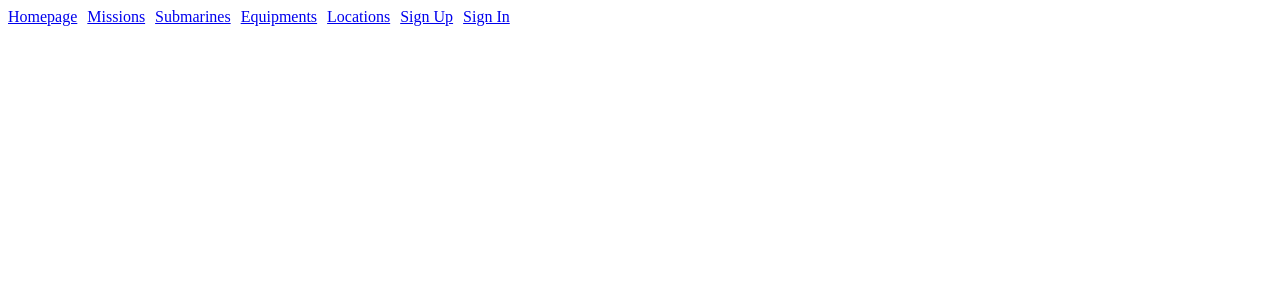
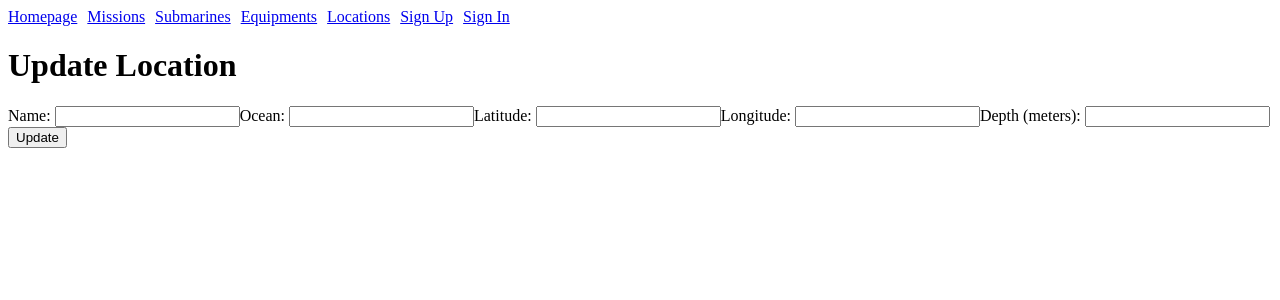
Before and after one commit to aalebreeq1/frontend-deepSea, a React (Vite) app: page /locations/1/edit in a window 1280 px wide. Shown: the top 300 px of the page. Built offline with nearby package versions, Linux system fonts and the light colour scheme; no server answers.

Commit message:
Add: create + detail pages for locations

```diff
--- a/src/App.jsx
+++ b/src/App.jsx
@@ -25,6 +25,8 @@ import EquipmentDetails from "./pages/equipmentPages/EquipmentDetails"
 
 import AllLocations from "./pages/locationPages/AllLocations"
 import CreateLocation from "./pages/locationPages/CreateLocation"
+import UpdateLocation from "./pages/locationPages/UpdateLocation";
+import LocationDetails from "./pages/locationPages/LocationDetails";
 
 function App() {
   function getUserFromToken() {
@@ -72,6 +74,9 @@ function App() {
 
         <Route path="/locations" element={<AllLocations />} />
         <Route path="/locations/new" element={<CreateLocation />} />
+        <Route path="/locations/:locationId/edit" element={<UpdateLocation />} />
+        <Route path="/locations/:locationId/" element={<LocationDetails />} />
+
 
       </Routes>
     </div>
--- a/src/pages/equipmentPages/UpdateEquipment.jsx
+++ b/src/pages/equipmentPages/UpdateEquipment.jsx
@@ -32,6 +32,8 @@ function UpdateEquipment() {
 
   async function handleSubmit(event) {
     event.preventDefault();
+        console.log("Update button clicked")
+
 
     await updateEquipment(equipmentId, formData);
 
--- a/src/pages/locationPages/CreateLocation.jsx
+++ b/src/pages/locationPages/CreateLocation.jsx
@@ -30,7 +30,7 @@ function CreateLocation() {
     }
     return (
         <div>
-            <h1>CreateLocation</h1>
+            <h1>Create Location</h1>
             <form onSubmit={handleSubmit}>
                 <label htmlFor="name">Name: </label>
                 <input
--- a/src/pages/locationPages/LocationDetails.jsx
+++ b/src/pages/locationPages/LocationDetails.jsx
@@ -0,0 +1,50 @@
+import { useState, useEffect } from "react"
+import { useParams, useNavigate } from "react-router"
+import { getLocationById, deleteLocationById} from "../../services/locationServices"
+
+function LocationDetails() {
+  const [location, setLocation] = useState(null)
+
+  const navigate = useNavigate()
+  const { locationId } = useParams()
+
+  async function loadLocation() {
+    const response = await getLocationById(locationId)
+    setLocation(response)
+  }
+
+  async function deleteOneLocation() {
+    await deleteLocationById(locationId)
+    navigate('/locations')
+  }
+
+  useEffect(() => {
+    loadLocation()
+  }, [])
+
+  return (
+    <div>
+      <h1>Location Details</h1>
+
+      {location ? (
+        <>
+          <h2>{location.name}</h2>
+          <p><b>Ocean:</b> {location.ocean}</p>
+          <p><b>Latitude:</b> {location.latitude}</p>
+          <p><b>Longitude:</b> {location.longitude}</p>
+          <p><b>Depth:</b> {location.depth}</p>
+
+          <button onClick={() => navigate(`/locations/${location._id}/edit`)}>
+            Edit Location
+          </button>
+
+          <button onClick={deleteOneLocation}>
+            Delete Location
+          </button>
+        </>
+      ) : null}
+    </div>
+  )
+}
+
+export default LocationDetails
--- a/src/pages/locationPages/UpdateLocation.jsx
+++ b/src/pages/locationPages/UpdateLocation.jsx
@@ -0,0 +1,100 @@
+import { useState, useEffect } from 'react'
+import { updateLocationById, getLocationById } from "../../services/locationServices"
+import { useNavigate, useParams } from 'react-router'
+
+function UpdateLocation() {
+    const [formData, setFormData] = useState({
+        name: "",
+        ocean: "",
+        latitude: "",
+        longitude: "",
+        depth: ""
+    });
+
+    const navigate = useNavigate()
+    const { locationId } = useParams()
+
+    useEffect(() => {
+        async function loadLocation() {
+            const response = await getLocationById(locationId);
+            setFormData(response);
+        }
+
+        loadLocation();
+    }, [locationId]);
+
+    function handleChange(event) {
+        setFormData({ ...formData, [event.target.name]: event.target.value })
+    }
+
+    async function handleSubmit(event) {
+        event.preventDefault()
+        await updateLocationById(locationId, {
+            ...formData,
+            latitude: Number(formData.latitude),
+            longitude: Number(formData.longitude),
+            depth: Number(formData.depth)
+        })
+        navigate('/locations')
+
+    }
+    return (
+        <div>
+            <h1>Update Location</h1>
+            <form onSubmit={handleSubmit}>
+                <label htmlFor="name">Name: </label>
+                <input
+                    name="name"
+                    type="text"
+                    id="name"
+                    onChange={handleChange}
+                    value={formData.name}
+                    required
+                />
+
+                <label htmlFor="ocean">Ocean: </label>
+                <input
+                    name="ocean"
+                    type="text"
+                    id="ocean"
+                    onChange={handleChange}
+                    value={formData.ocean}
+                    required
+                />
+
+                <label htmlFor="latitude">Latitude: </label>
+                <input
+                    name="latitude"
+                    type="number"
+                    id="latitude"
+                    onChange={handleChange}
+                    value={formData.latitude}
+                    required
+                />
+
+                <label htmlFor="longitude">Longitude: </label>
+                <input
+                    name="longitude"
+                    type="number"
+                    id="longitude"
+                    onChange={handleChange}
+                    value={formData.longitude}
+                    required
+                />
+
+                <label htmlFor="depth">Depth (meters): </label>
+                <input
+                    name="depth"
+                    type="number"
+                    id="depth"
+                    onChange={handleChange}
+                    value={formData.depth}
+                />
+                <button type="submit">Update</button>
+            </form>
+
+        </div>
+    )
+}
+
+export default UpdateLocation
```
Also changed, not shown: src/services/equipmentServices.js (+4 -4 lines), src/services/locationServices.js (+4 -4 lines).
